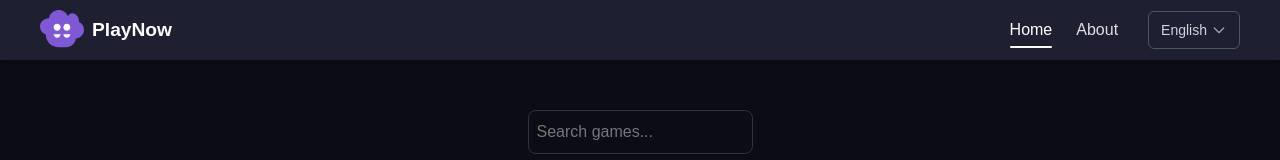
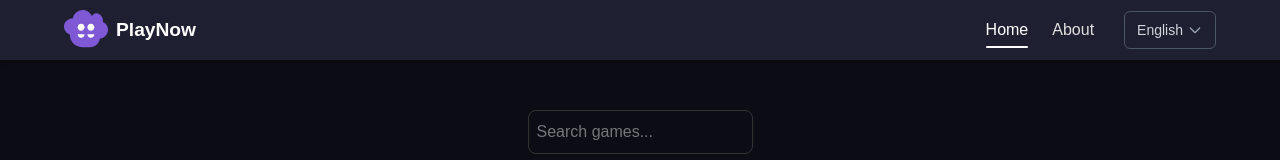
Before and after one commit to 858065385/next-starter-games, a Next.js app: page /en in a window 1280 px wide. Shown: the top 160 px of the page. Built offline with nearby package versions, Linux system fonts and the light colour scheme.

Commit message:
移动端调整完成

```diff
--- a/src/app/[locale]/layout.tsx
+++ b/src/app/[locale]/layout.tsx
@@ -43,7 +43,7 @@ export default async function LocaleLayout({
       </head>
       <body className={`${geistSans.variable} ${geistMono.variable} antialiased flex flex-col min-h-screen`}>
         <Header locale={locale} messages={messages} />
-        <main className="container mx-auto   flex-grow">
+        <main className="mx-auto max-w-7xl px-4 sm:px-6 lg:px-8 w-full flex-grow">
           {children}
         </main>
         <Footer locale={locale} messages={messages} />
--- a/src/app/globals.css
+++ b/src/app/globals.css
@@ -56,8 +56,7 @@ h6 {
 }
 
 .navigation {
-    max-width: 1200px;
-    /* Align with main-content */
+    /* max-width: 1200px; */ /* Align with main-content */
     margin: 0 auto;
     /* Center the navigation */
     width: 100%;
@@ -118,7 +117,7 @@ h6 {
 .main-content {
     padding: 80px 0;
     padding-top: 0px;
-    max-width: 1200px;
+    /* max-width: 1200px; */
     margin: 0 auto;
     width: 100%;
     flex: 1;
@@ -476,7 +475,6 @@ h6 {
 
 /* 游戏列表样式 */
 .games-container {
-    max-width: 1200px;
     margin: 0 auto;
 }
 
--- a/src/components/Header.tsx
+++ b/src/components/Header.tsx
@@ -60,7 +60,7 @@ export function Header({ locale, messages }: HeaderProps) {
   return (
     <>
       <header className="header-container">
-        <nav className="navigation flex justify-between items-center">
+        <nav className="mx-auto max-w-7xl px-4 sm:px-6 lg:px-8 flex justify-between items-center">
           <div>
             <Link href={`/${locale}`} className="logo-container">
               <i className="logo i-logo2"></i>
```
